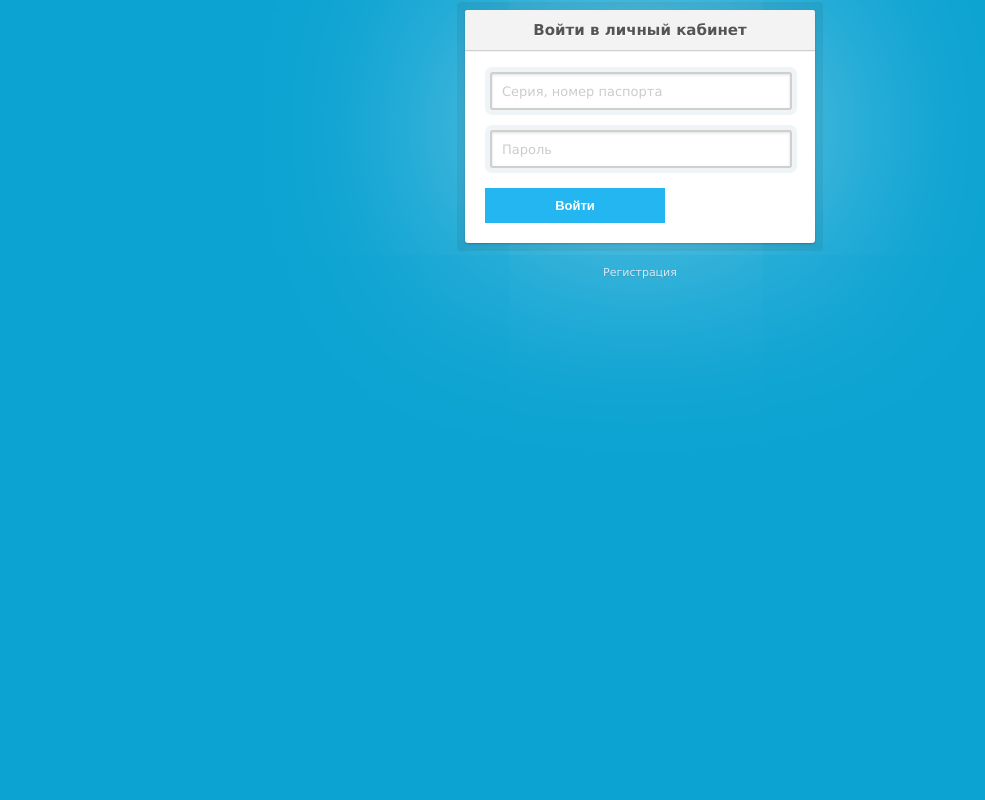
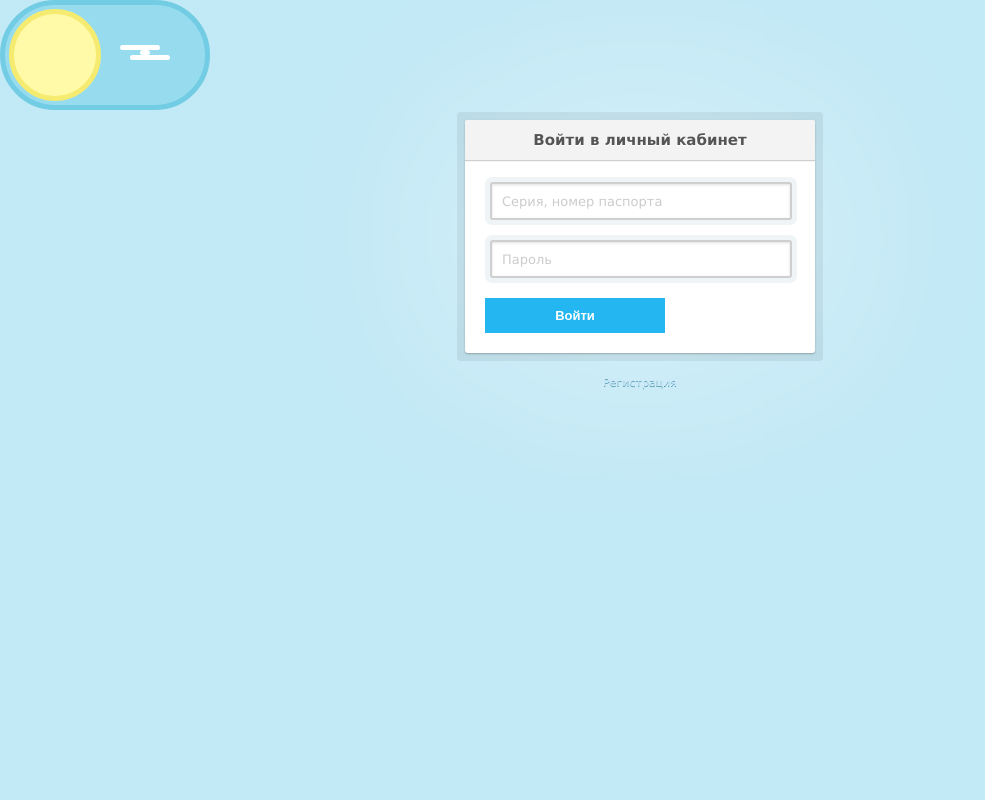
Before and after one commit to sshevaldov/vaccine, a PHP site: page /auth.php in a window 1280 px wide. Shown: the whole page, without its empty margins (0-985 px from the left). Run offline with PHP 8.4, Linux system fonts and the light colour scheme.

Commit message:
Update auth.php

```diff
--- a/auth.php
+++ b/auth.php
@@ -9,10 +9,17 @@
   <meta charset="utf-8">
   <meta http-equiv="X-UA-Compatible" content="IE=edge,chrome=1">
   <title>Добро пожаловать!</title>
+
 </head>
 
 <body>
+<input type="checkbox" id="toggle" class="toggle--checkbox">
+    <label for="toggle" class="toggle--label">
+        <span class="toggle--label-background"></span>
+    </label>
+    <div class="background"></div>
   <div class="table">
+
     <h1>Войти в личный кабинет</h1>
     <p id="excp" name="excp" hidden style="color: red;">Неверна серия, номер паспорта и/или пароль</p>
     <form method="post">
@@ -42,6 +49,7 @@
       });
     });
   </script>
+
   <?php
   require_once('php/funct.php');
   session_start();
@@ -66,6 +74,186 @@
         }
     }
 ?>
+  <style>:root {
+  /** sunny side **/
+  --blue-background: #C2E9F6;
+  --blue-border: #72cce3;
+  --blue-color: #96dcee;
+  --yellow-background: #fffaa8;
+  --yellow-border: #f5eb71;
+  /** dark side **/
+  --indigo-background: #808fc7;
+  --indigo-border: #5d6baa;
+  --indigo-color: #6b7abb;
+  --gray-border: #e8e8ea;
+  --gray-dots: #e8e8ea;
+  /** general **/
+  --white: #fff;
+}
+
+* {
+  margin: 0;
+  padding: 0;
+}
+
+
+
+.background {
+  position: absolute;
+  left: 0;
+  top: 0;
+  background: var(--blue-background);
+  z-index: -1;
+  width: 100%;
+  height: 100%;
+  transition: all 250ms ease-in;
+}
+
+.toggle--checkbox {
+  display: none;
+}
+.toggle--checkbox:checked {
+  /** This will all flip from sun to moon **/
+  /** Change the label color **/
+}
+.toggle--checkbox:checked ~ .background {
+  background: var(--indigo-background);
+}
+.toggle--checkbox:checked + .toggle--label {
+  background: var(--indigo-color);
+  border-color: var(--indigo-border);
+  /** Change the cloud to stars **/
+  /** Change the sun into the moon **/
+  /** Show the dimples on the moon **/
+}
+.toggle--checkbox:checked + .toggle--label .toggle--label-background {
+  left: 60px;
+  width: 5px;
+}
+.toggle--checkbox:checked + .toggle--label .toggle--label-background:before {
+  width: 5px;
+  height: 5px;
+  top: -25px;
+}
+.toggle--checkbox:checked + .toggle--label .toggle--label-background:after {
+  width: 5px;
+  height: 5px;
+  left: -30px;
+  top: 20px;
+}
+.toggle--checkbox:checked + .toggle--label:before {
+  background: var(--white);
+  border-color: var(--gray-border);
+  animation-name: switch;
+  animation-duration: 350ms;
+  animation-fill-mode: forwards;
+}
+.toggle--checkbox:checked + .toggle--label:after {
+  transition-delay: 350ms;
+  opacity: 1;
+}
+.toggle--label {
+  /** Placeholder element, starting at blue **/
+  width: 200px;
+  height: 100px;
+  background: var(--blue-color);
+  border-radius: 100px;
+  border: 5px solid var(--blue-border);
+  display: flex;
+  position: relative;
+  transition: all 350ms ease-in;
+  /** The sun cloud and moon stars **/
+  /** Sun/Moon element **/
+  /** Gray dots on the moon **/
+}
+.toggle--label-background {
+  width: 10px;
+  height: 5px;
+  border-radius: 5px;
+  position: relative;
+  background: var(--white);
+  left: 135px;
+  top: 45px;
+  transition: all 150ms ease-in;
+}
+.toggle--label-background:before {
+  content: "";
+  position: absolute;
+  top: -5px;
+  width: 40px;
+  height: 5px;
+  border-radius: 5px;
+  background: var(--white);
+  left: -20px;
+  transition: all 150ms ease-in;
+}
+.toggle--label-background:after {
+  content: "";
+  position: absolute;
+  top: 5px;
+  width: 40px;
+  height: 5px;
+  border-radius: 5px;
+  background: var(--white);
+  left: -10px;
+  transition: all 150ms ease-in;
+}
+.toggle--label:before {
+  animation-name: reverse;
+  animation-duration: 350ms;
+  animation-fill-mode: forwards;
+  transition: all 350ms ease-in;
+  content: "";
+  width: 82px;
+  height: 82px;
+  border: 5px solid var(--yellow-border);
+  top: 4px;
+  left: 4px;
+  position: absolute;
+  border-radius: 82px;
+  background: var(--yellow-background);
+}
+.toggle--label:after {
+  transition-delay: 0ms;
+  transition: all 250ms ease-in;
+  position: absolute;
+  content: "";
+  box-shadow: var(--gray-dots) -13px 0 0 2px, var(--gray-dots) -24px 14px 0 -2px;
+  left: 143px;
+  top: 23px;
+  width: 10px;
+  height: 10px;
+  background: transparent;
+  border-radius: 50%;
+  opacity: 0;
+}
+
+@keyframes switch {
+  0% {
+    left: 4px;
+  }
+  60% {
+    left: 4px;
+    width: 112px;
+  }
+  100% {
+    left: 104px;
+    width: 82px;
+  }
+}
+@keyframes reverse {
+  0% {
+    left: 104px;
+    width: 82px;
+  }
+  60% {
+    left: 72px;
+    width: 112px;
+  }
+  100% {
+    left: 4px;
+  }
+}</style>
 
 </body>
 
```
